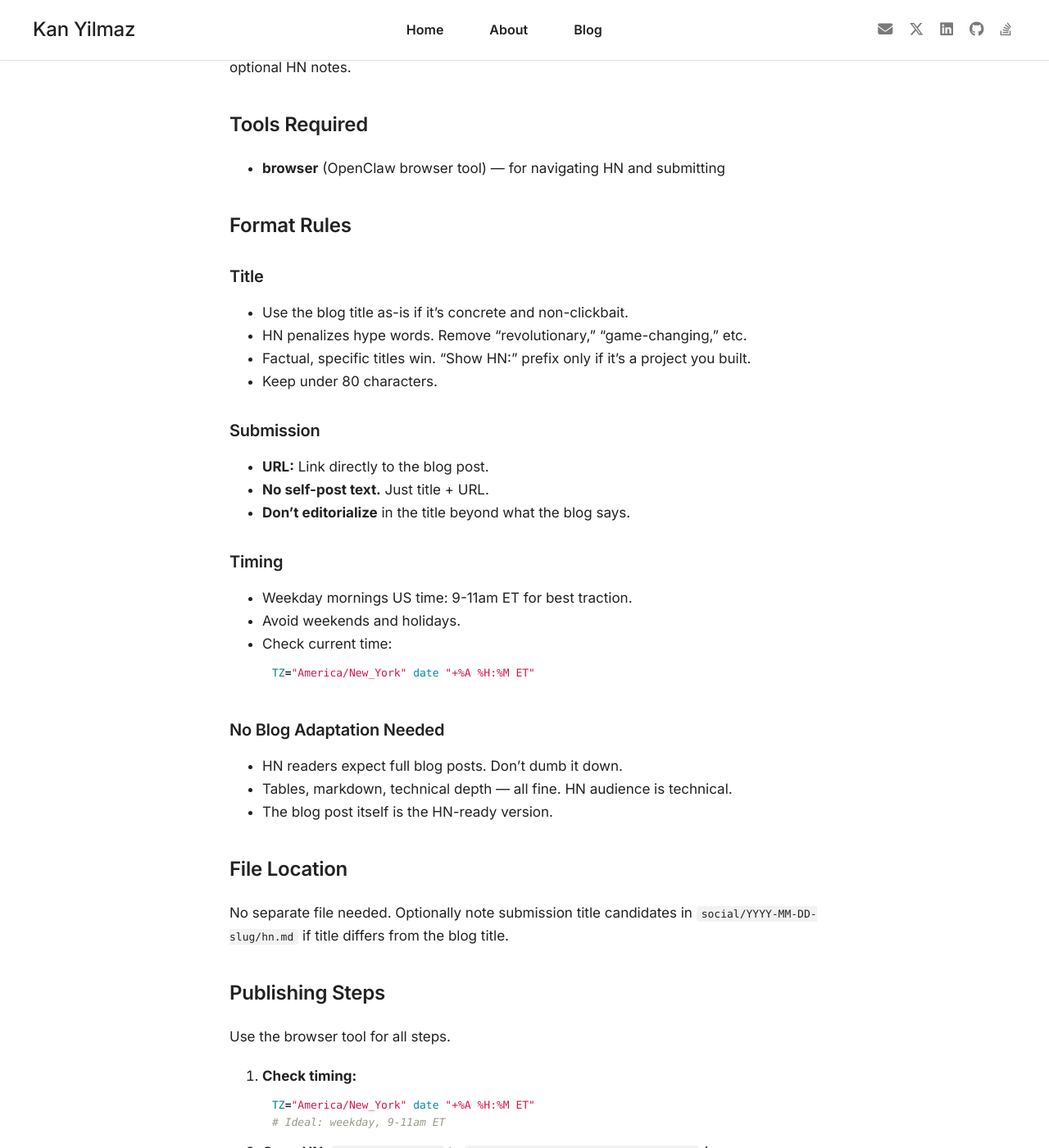
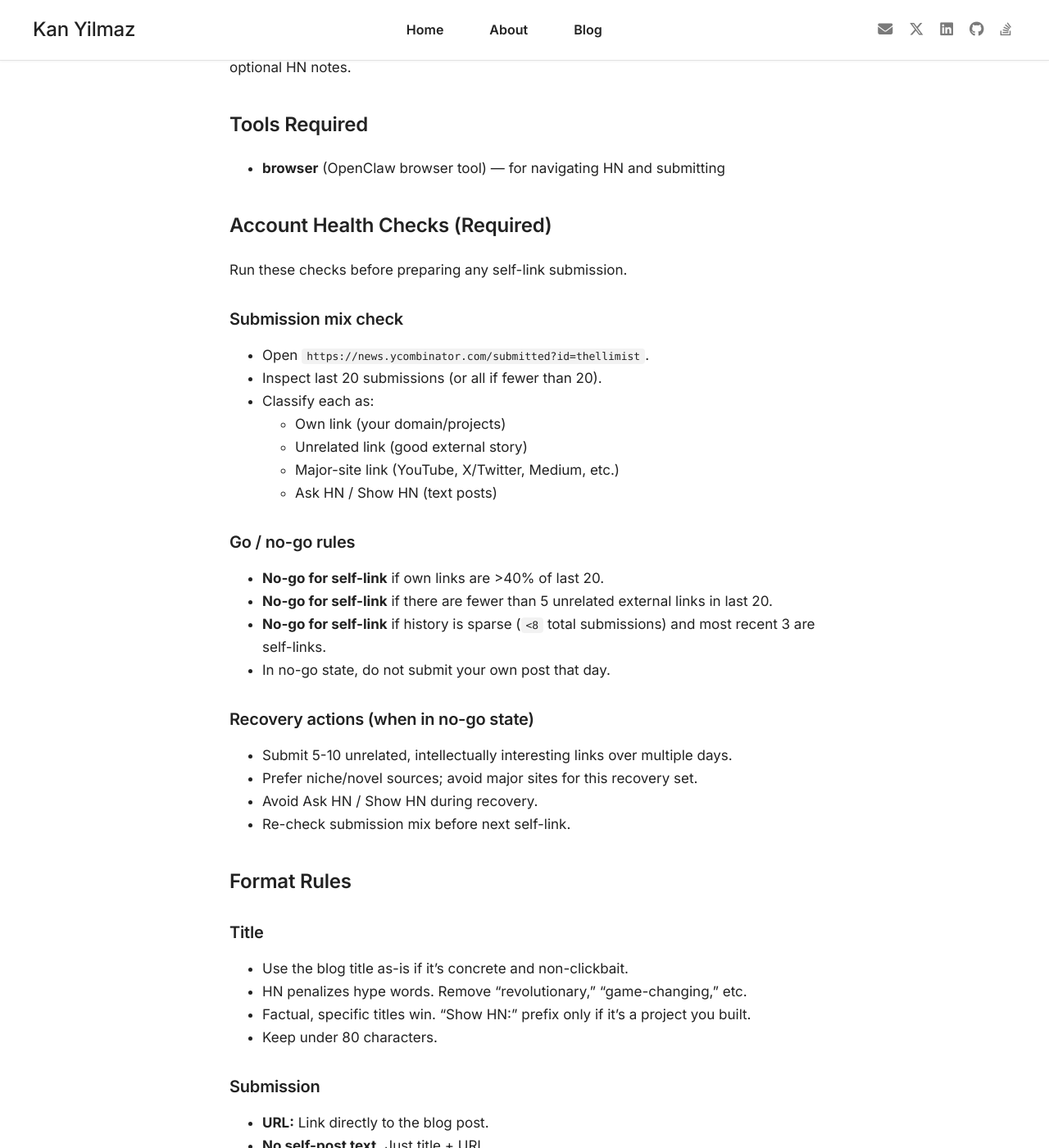
Before and after one commit to thellimist/thellimist.github.io, a Jekyll site: the page built from skills/hn-publishing/SKILL.md, in a window 1280 px wide and 1400 px high, scrolled down 212 px. Shown: the whole window at 82% size. Built offline with Jekyll 4.4.1, drawn with Linux system fonts in a browser that asks for light colours; our own code applies the rules of GitHub Pages for plain Markdown files; some of the changed text lies outside the part shown.

Commit message:
Update AGENTS.md, HN skill, and results tracking
Co-Authored-By: Claude Opus 4.6 <noreply@anthropic.com>

````diff
--- a/skills/hn-publishing/SKILL.md
+++ b/skills/hn-publishing/SKILL.md
@@ -1,6 +1,6 @@
 ---
 name: hn-publishing
-description: Submit a blog post to Hacker News with optimal title and timing.
+description: Submit a blog post to Hacker News with account-health checks, optimal title, and timing.
 ---
 
 # Hacker News Publishing Skill
@@ -11,6 +11,31 @@ Read `skills/blog-writing/references/social-draft-contract.md` before drafting o
 ## Tools Required
 
 - **browser** (OpenClaw browser tool) — for navigating HN and submitting
+
+## Account Health Checks (Required)
+
+Run these checks before preparing any self-link submission.
+
+### Submission mix check
+- Open `https://news.ycombinator.com/submitted?id=thellimist`.
+- Inspect last 20 submissions (or all if fewer than 20).
+- Classify each as:
+  - Own link (your domain/projects)
+  - Unrelated link (good external story)
+  - Major-site link (YouTube, X/Twitter, Medium, etc.)
+  - Ask HN / Show HN (text posts)
+
+### Go / no-go rules
+- **No-go for self-link** if own links are >40% of last 20.
+- **No-go for self-link** if there are fewer than 5 unrelated external links in last 20.
+- **No-go for self-link** if history is sparse (`<8` total submissions) and most recent 3 are self-links.
+- In no-go state, do not submit your own post that day.
+
+### Recovery actions (when in no-go state)
+- Submit 5-10 unrelated, intellectually interesting links over multiple days.
+- Prefer niche/novel sources; avoid major sites for this recovery set.
+- Avoid Ask HN / Show HN during recovery.
+- Re-check submission mix before next self-link.
 
 ## Format Rules
 
@@ -45,21 +70,24 @@ No separate file needed. Optionally note submission title candidates in `social/
 
 Use the browser tool for all steps.
 
-1. **Check timing:**
+1. **Run account health checks:** verify Go state from the required checks above.
+2. **Check timing:**
 ```bash
 TZ="America/New_York" date "+%A %H:%M ET"
 # Ideal: weekday, 9-11am ET
 ```
-2. **Open HN:** `browser navigate` to `https://news.ycombinator.com/submit` (use profile="openclaw", logged in as thellimist)
-3. **Fill title:** Type the blog title (or adapted version under 80 chars) into the title field
-4. **Fill URL:** Paste the blog post URL into the url field
-5. **Leave text field empty** — this is a link submission, not a self-post
-6. **DO NOT click Submit** — leave the form filled for Kan to review
-7. **Take a screenshot** of the filled form
-8. **After Kan submits:** Monitor Check `https://news.ycombinator.com/newest` to confirm it appeared
-9. **Engage:** Be ready to reply to comments. HN rewards authors who respond thoughtfully and directly.
+3. **Open HN:** `browser navigate` to `https://news.ycombinator.com/submit` (use profile="openclaw", logged in as thellimist)
+4. **Fill title:** Type the blog title (or adapted version under 80 chars) into the title field
+5. **Fill URL:** Paste the blog post URL into the url field
+6. **Leave text field empty** — this is a link submission, not a self-post
+7. **DO NOT click Submit** — leave the form filled for Kan to review
+8. **Take a screenshot** of the filled form
+9. **After Kan submits:** Monitor `https://news.ycombinator.com/newest` to confirm it appeared
+10. **Engage:** Be ready to reply to comments. HN rewards authors who respond thoughtfully and directly.
 
 ## Checklist Before Submitting
+- [ ] Account health check passed (Go state for self-link)
+- [ ] Submission history is mixed (not mostly own links)
 - [ ] Title is factual, under 80 chars, no hype
 - [ ] URL goes to the blog post directly
 - [ ] Current time is 9-11am ET on a weekday (or schedule for later)
````
Also changed, not shown: AGENTS.md (+2 -0 lines), social/2026-02-23-cli-vs-mcp/results-latest.md (added, +7 -0 lines), social/2026-02-23-cli-vs-mcp/results-snapshot.template.json (+30 -2 lines), social/2026-02-23-cli-vs-mcp/results-tracking.json (+78 -8 lines), social/2026-02-23-cli-vs-mcp/results-updates/2026_02_25T210448_plus_0100.md (added, +7 -0 lines).
